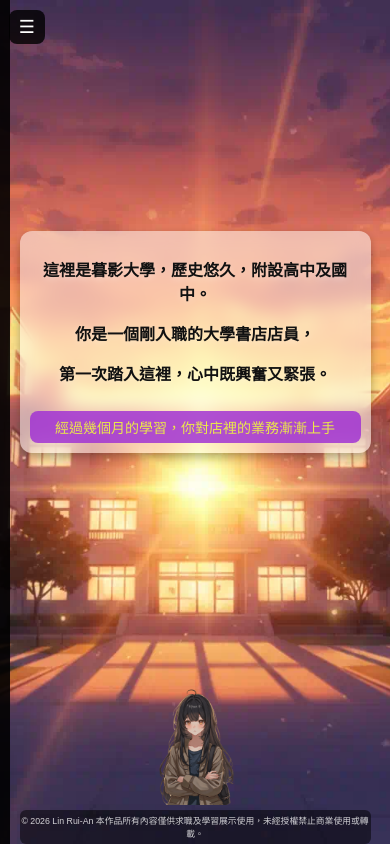
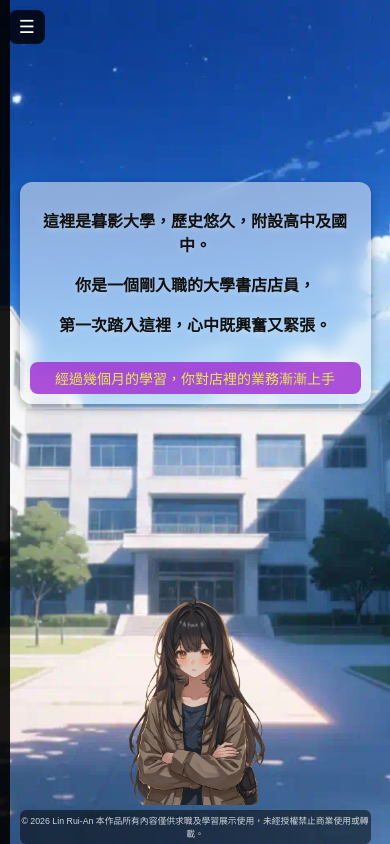
Before and after one commit to Rfcxz-0052/Twilightveil-Academy, a plain HTML site: page index.html in a window 390 px wide. Both pictures are taken after a click on the button "進入遊戲". Drawn offline with Linux system fonts and the light colour scheme.

Commit message:
調整圖片大小

```diff
--- a/index.css
+++ b/index.css
@@ -33,9 +33,9 @@ body {
 }
 
 .player-img, .character-img {
-    width: 22%;
-    max-width: 320px;
-    height: 500px;
+    width: 35%;         /* 比之前更寬 */
+    max-width: 500px;   /* 防止過大 */
+    height: 700px;      /* 高度比對話框高 */
     display: flex;
     justify-content: center;
     align-items: center;
@@ -45,7 +45,7 @@ body {
 .player-img img, .character-img img {
     width: 100%;
     height: 100%;
-    object-fit: contain;  /* 保持比例 */
+    object-fit: cover;  /* 保持比例 */
 }
 
 .middle-area {
@@ -278,9 +278,9 @@ body {
     .player-img,
     .character-img {
         order: 2;
-        height: 30%;             /* 占螢幕高度 30% */
-        width: 30%;              /* 寬高一致 */
-        max-width: 70vw;         /* 防止超出螢幕寬度 */
+        height: 55%;      /* 比中間對話區塊（35%）更高 */
+        width: 55%;       /* 比之前更寬 */
+        max-width: 90vw;  /* 防止超出螢幕 */
         display: flex;
         justify-content: center;
         align-items: center;
@@ -289,9 +289,9 @@ body {
 
     .player-img img,
     .character-img img {
+         width: 100%;
         height: 100%;
-        width: 100%;
-        object-fit: contain;
+        object-fit: cover;
     }
 
     /* Footer */
--- a/storyData.js
+++ b/storyData.js
@@ -15,7 +15,7 @@ const storyNodes = {
             "你是一個剛入職的大學書店店員，",
             "第一次踏入這裡，心中既興奮又緊張。"
         ],
-        background: "image/DuskCampus.webp",
+        background: "image/SurfaceWorld.webp",
         playerImg: "image/player.png",
         characterImg: "image/male.png",
         choices: [
@@ -287,7 +287,7 @@ const storyNodes = {
 
     restart: {
         bgm: "surface",
-        text: ["回到遊戲首頁"],
+        text: [""],
         background: "image/DuskCampus.webp",
         playerImg: "image/player.png",
         characterImg: "image/male.png",
```
Also changed, not shown: image/SurfaceWorld.jpg (deleted), image/SurfaceWorld.webp (added).
